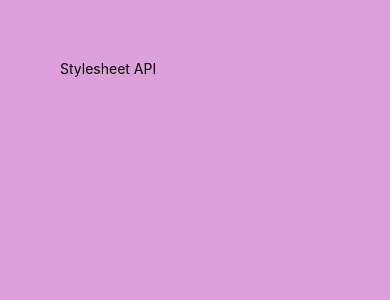
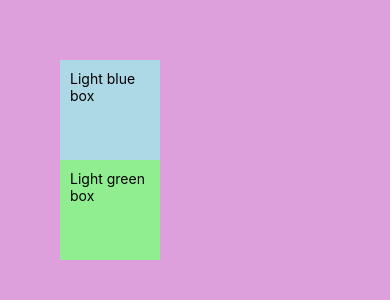
Before and after one commit to RRohitGitHub/CoreComponents, a React Native app: screen / in a window 390 px wide. Shown: the top 300 px of the page. Built offline with nearby package versions, Linux system fonts and the light colour scheme.

Commit message:
Multiple styles demo

```diff
--- a/App.js
+++ b/App.js
@@ -5,8 +5,18 @@
     // <View style={{flex:1,backgroundColor:"plum", padding:60}}>
     //   <Text>Stylesheet API</Text>
     // </View>
+    // <View style={styles.container}>
+    //   <Text>Stylesheet API</Text>
+    // </View>
+
     <View style={styles.container}>
-      <Text>Stylesheet API</Text>
+      {/* Value from the last element in the array takes precedence */}
+      <View style={[styles.lightblueBox, styles.box]}>
+        <Text>Light blue box</Text>
+      </View>
+      <View style={[styles.lightGreenBox,styles.box]}>
+        <Text>Light green box</Text>
+      </View>
     </View>
   )
 }
@@ -16,5 +26,16 @@
     flex:1,
     backgroundColor: "plum",
     padding:60
+  },
+  box:{
+    width:100,
+    height:100,
+    padding:10
+  },
+  lightblueBox:{
+    backgroundColor:"lightblue"
+  },
+  lightGreenBox:{
+    backgroundColor:"lightgreen"
   }
 })
```
